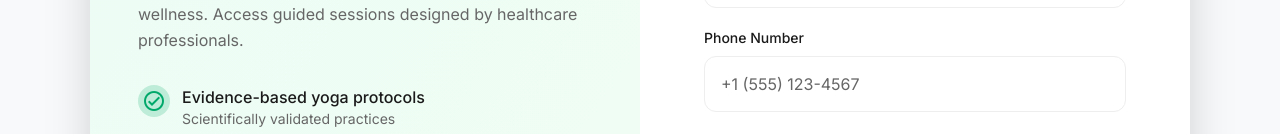
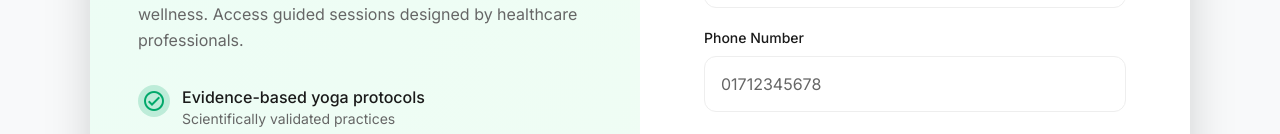
Before and after one commit to Mr-Rafiqul-Islam/yoga-with-doctor, a Next.js app: page /auth/signup in a window 1280 px wide. Shown: the part 489-623 px from the top of the page. Built offline with nearby package versions, Linux system fonts and the light colour scheme; no server answers; a web font is replaced by a local one.

Commit message:
feat: Implemented register api

```diff
--- a/src/features/auth/components/RegisterForm.tsx
+++ b/src/features/auth/components/RegisterForm.tsx
@@ -37,6 +37,7 @@ export function RegisterForm({ onRegisterSuccess }: RegisterFormProps = {}) {
       const platform: "web" = "web";
 
       const result = await register({
+        name: fullName,
         phone,
         password,
         deviceId,
@@ -131,7 +132,7 @@ export function RegisterForm({ onRegisterSuccess }: RegisterFormProps = {}) {
               const formatted = formatPhoneNumber(e.target.value);
               setPhone(formatted);
             }}
-            placeholder="+1 (555) 123-4567"
+            placeholder="01712345678"
             className="h-14 w-full rounded-xl border border-border bg-surface px-4 text-base text-foreground outline-none transition-all placeholder:text-muted focus:border-primary focus:ring-1 focus:ring-primary dark:border-gray-700 dark:bg-[#12241d]"
             required
             aria-required="true"
--- a/src/features/auth/components/VerifyIdentityForm.tsx
+++ b/src/features/auth/components/VerifyIdentityForm.tsx
@@ -158,7 +158,7 @@ export function VerifyIdentityForm({
         <p className="mb-8 text-center text-sm leading-relaxed text-muted">
           We&apos;ve sent a 6-digit code to{" "}
           {phone && <span className="font-medium text-foreground">{phone}</span>}
-          {email && <span className="font-medium text-foreground">{email}</span>}
+          {/* {email && <span className="font-medium text-foreground">{email}</span>} */}
           {!phone && !email && "your registered phone number"} to ensure your health data remains
           secure.
         </p>
--- a/src/services/authApi.ts
+++ b/src/services/authApi.ts
@@ -89,6 +89,7 @@ export interface LoginCredentials {
 }
 
 export interface RegisterCredentials {
+  name: string;
   phone: string;
   password: string;
   deviceId: string;
```
